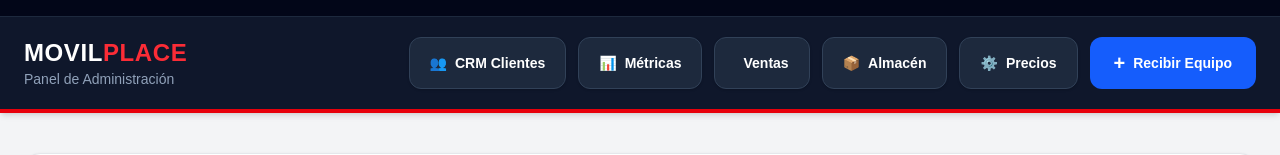
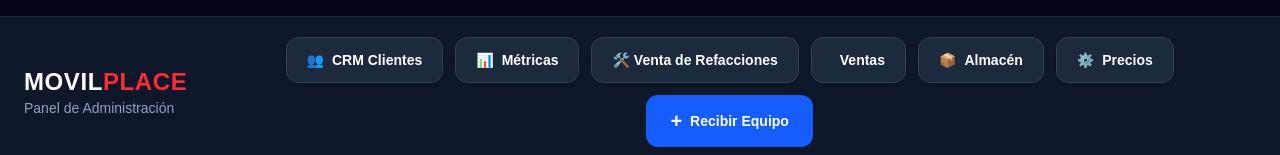
Before and after one commit to Ricardo-rdz-dz/celulares-frontend, a Next.js app: page /admin in a window 1280 px wide. Shown: the top 155 px of the page. Built offline with nearby package versions, Linux system fonts and the light colour scheme; no server answers.

Commit message:
se agrega boton del modulo de refacciones

```diff
--- a/app/admin/page.tsx
+++ b/app/admin/page.tsx
@@ -145,6 +145,13 @@ const handleCerrarSesion = () => {
             >
               <span>📊</span> Métricas
             </button>
+            <button
+  onClick={() => router.push('/admin/refacciones/venta')} /* 👈 Apunta directo al nuevo mostrador */
+  className="bg-slate-800 hover:bg-slate-700 text-white px-5 py-3 rounded-xl font-bold border border-slate-700 transition-all flex items-center gap-2 text-sm shadow-sm"
+  title="Ir al Mostrador de Refacciones"
+>
+  🛠️ Venta de Refacciones
+</button>
               <button
               onClick={() => router.push('/admin/pos')}
               className="bg-slate-800 hover:bg-slate-700 text-white px-5 py-3 rounded-xl font-bold border border-slate-700 transition-all flex items-center gap-2 text-sm shadow-sm"
```
